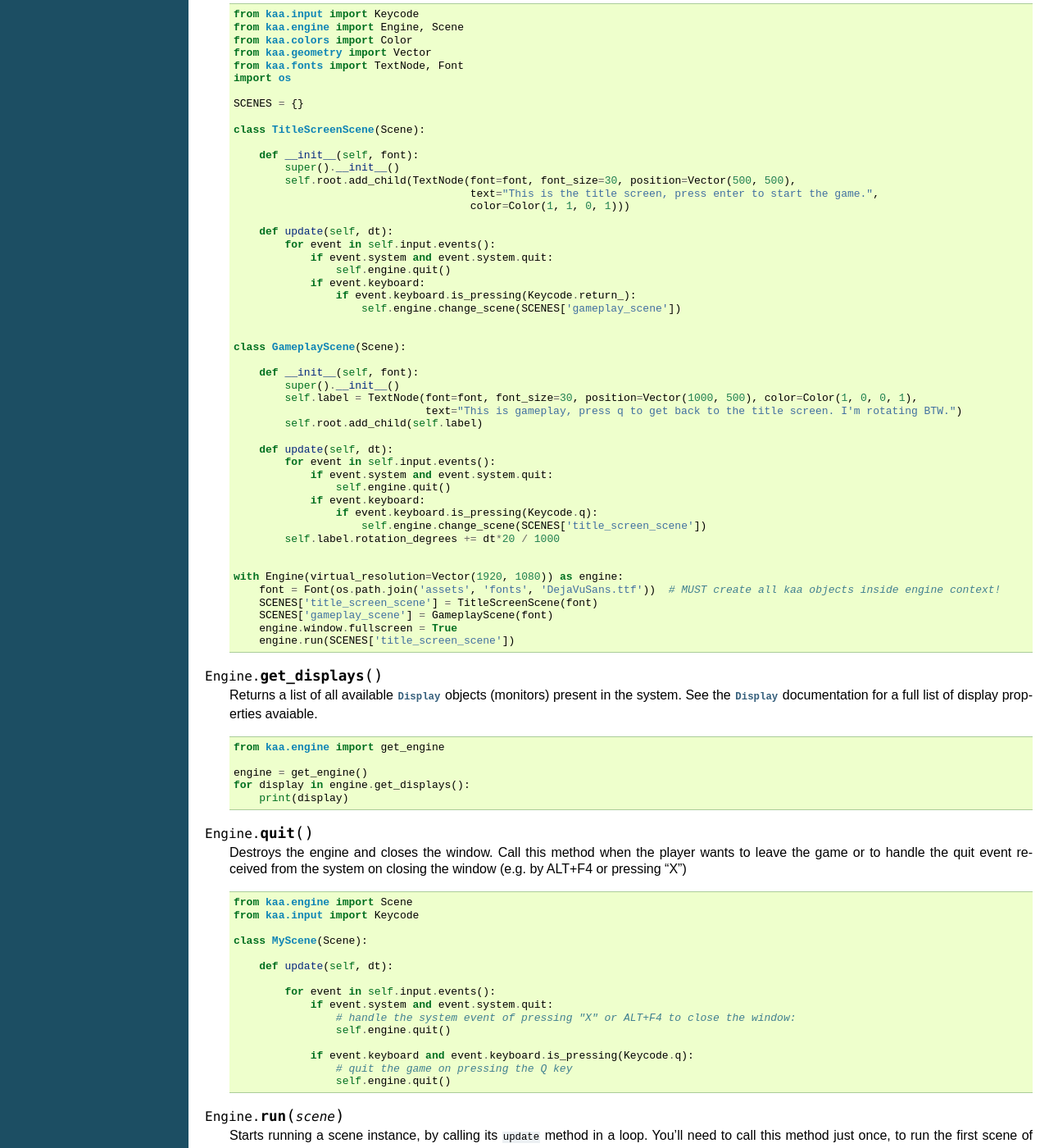
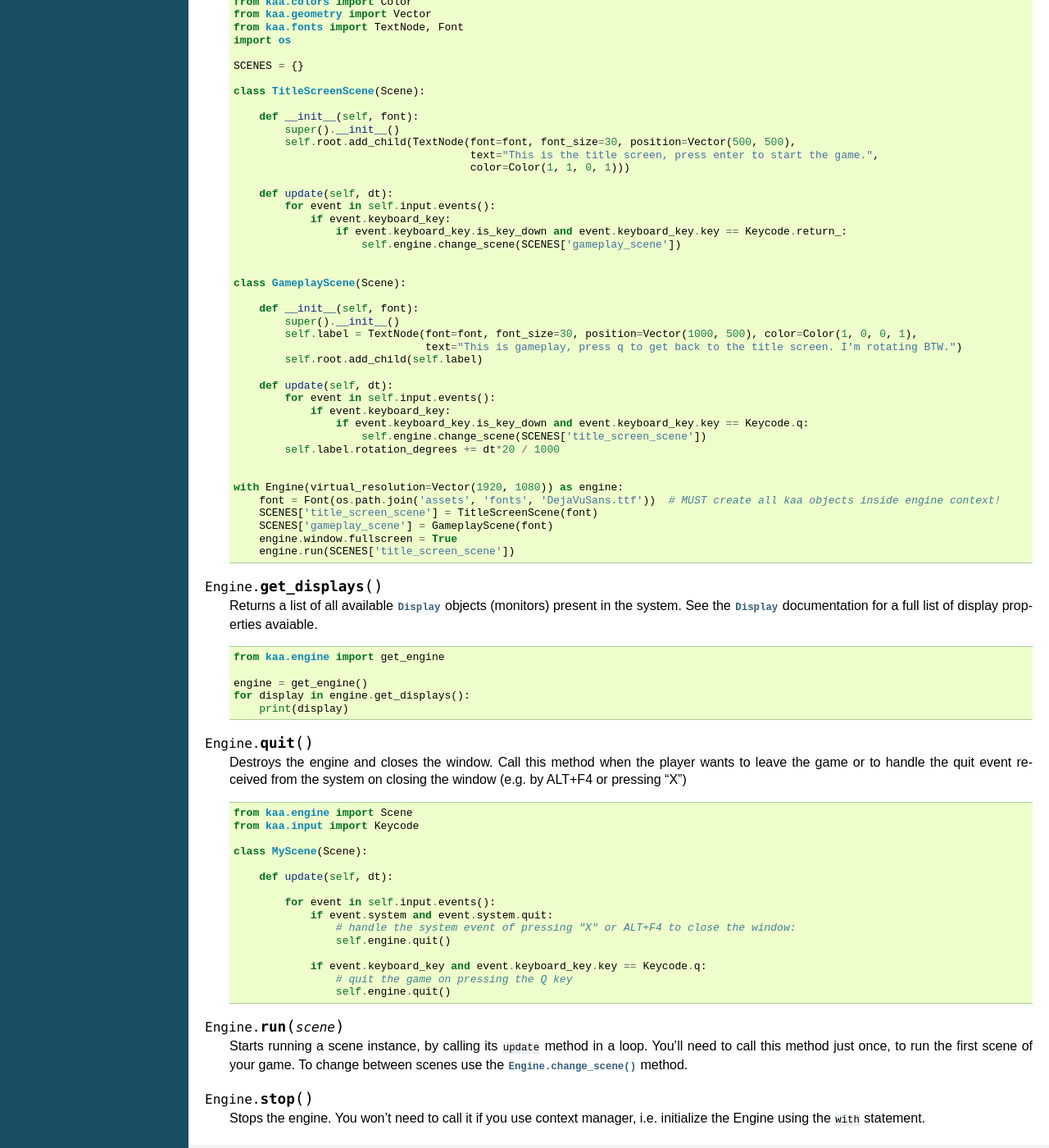
Before and after one commit to kaaengine/kaa, a Sphinx documentation site: the page built from docs/reference/engine.rst, in a window 1280 px wide and 1400 px high, scrolled down 2886 px. Shown: the whole window at 82% size. Built offline with Sphinx 7.4.7, drawn with Linux system fonts in a browser that asks for light colours; some of the changed text lies outside the part shown.

Commit message:
tutorial texts corrections, also fixed bugs in examples in the engine module doc

```diff
--- a/docs/reference/engine.rst
+++ b/docs/reference/engine.rst
@@ -32,10 +32,7 @@
         class MyScene(Scene):
 
             def update(self, dt):
-                # handles system event of pressing "X" or ALT+F4 to close the window:
-                for event in self.input.events():
-                    if event.system and event.system.quit:
-                        self.engine.quit()
+                pass
 
         with Engine(virtual_resolution=Vector(800, 600)) as engine:
             scene = MyScene()
@@ -207,10 +204,8 @@
 
             def update(self, dt):
                 for event in self.input.events():
-                    if event.system and event.system.quit:
-                        self.engine.quit()
-                    if event.keyboard:
-                        if event.keyboard.is_pressing(Keycode.return_):
+                    if event.keyboard_key:
+                        if event.keyboard_key.is_key_down and event.keyboard_key.key == Keycode.return_:
                             self.engine.change_scene(SCENES['gameplay_scene'])
 
 
@@ -224,10 +219,8 @@
 
             def update(self, dt):
                 for event in self.input.events():
-                    if event.system and event.system.quit:
-                        self.engine.quit()
-                    if event.keyboard:
-                        if event.keyboard.is_pressing(Keycode.q):
+                    if event.keyboard_key:
+                        if event.keyboard_key.is_key_down and event.keyboard_key.key == Keycode.q:
                             self.engine.change_scene(SCENES['title_screen_scene'])
                 self.label.rotation_degrees += dt*20 / 1000
 
@@ -272,7 +265,7 @@
                         # handle the system event of pressing "X" or ALT+F4 to close the window:
                         self.engine.quit()
 
-                    if event.keyboard and event.keyboard.is_pressing(Keycode.q):
+                    if event.keyboard_key and event.keyboard_key.key == Keycode.q:
                         # quit the game on pressing the Q key
                         self.engine.quit()
 
@@ -570,10 +563,8 @@
         class MyScene(Scene):
 
             def update(self, dt):
-                # handles system event of pressing "X" or ALT+F4 to close the window:
-                for event in self.input.events():
-                    if event.system and event.system.quit:
-                        self.engine.quit()
+                pass
+
 
         with Engine(virtual_resolution=Vector(800, 600),
                     virtual_resolution_mode=VirtualResolutionMode.no_stretch) as engine:
@@ -772,9 +763,7 @@
             def update(self, dt):
 
                 for event in self.input.events():
-                    if event.system and event.system.quit:
-                        self.engine.quit()
-                    if event.mouse and event.mouse.is_pressing(MouseButton.left):
+                    if event.mouse_button and event.mouse_button.is_button_down and event.mouse_button.button == MouseButton.left:
                         position = self.input.mouse.get_position()
                         unproj_position = self.camera.unproject_position(position)
                         print(f'Before the camera rotation: Mouse position {position} -> unproject -> {unproj_position}')
```
Also changed, not shown: docs/tutorial/part01.rst (+11 -2 lines), docs/tutorial/part02.rst (+15 -8 lines), docs/tutorial/part03.rst (+7 -7 lines), docs/tutorial/part04.rst (+7 -7 lines).
